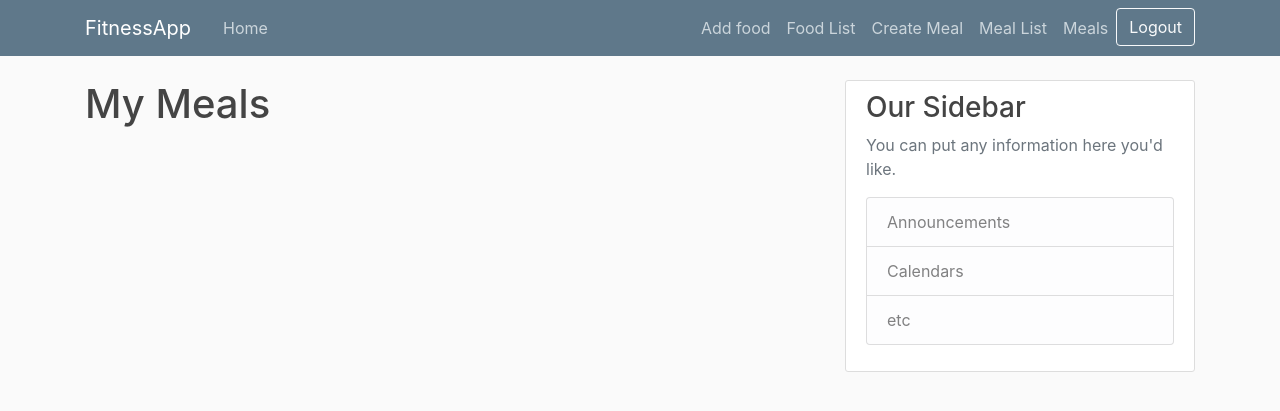
After one commit to GeorgiDN/Nutrients-tracker, a Django app: page /food/meal-list/ in a window 1280 px wide. The commit adds this page. Shown: the top 411 px of the page. Run offline with Django 5.2, Linux system fonts and the light colour scheme; the visitor is signed in with stand-in values (Sample User, id 1); data that the repository does not hold is empty; some libraries are stand-ins or nearby versions.

Commit message:
feat(food): add MealListView

```diff
--- a/fitnessApp/fitnessApp/food/urls.py
+++ b/fitnessApp/fitnessApp/food/urls.py
@@ -11,4 +11,5 @@
     path('food/<int:pk>/delete/', views.FoodDeleteView.as_view(), name='food-delete'),
     path('meal/new/', views.MealCreateView.as_view(), name='meal-create'),
     path('meal/<int:pk>/', views.MealDetailView.as_view(), name='meal-detail'),
+    path('meal-list/', views.MealListView.as_view(), name='meal-list'),
 ]
--- a/fitnessApp/fitnessApp/food/views.py
+++ b/fitnessApp/fitnessApp/food/views.py
@@ -161,3 +161,12 @@
             raise PermissionDenied("You do not have permission to view this meal.")
 
         return meal
+
+
+class MealListView(LoginRequiredMixin, ListView):
+    model = Food
+    template_name = 'food/meal_list.html'
+    context_object_name = 'meals'
+
+    def get_queryset(self):
+        return Meal.objects.filter(user=self.request.user.user_profile)
--- /dev/null
+++ b/fitnessApp/templates/food/meal_list.html
@@ -0,0 +1,12 @@
+{% extends 'home/base.html' %}
+{% block content %}
+    <h1>My Meals</h1>
+    {% if meals %}
+        <ul>
+            {% for meal in meals %}
+                <li class="list-group-item">{{ meal.meal_type }}</li>
+            {% endfor %}
+        </ul>
+    {% endif %}
+
+{% endblock %}
--- a/fitnessApp/templates/home/base.html
+++ b/fitnessApp/templates/home/base.html
@@ -35,6 +35,7 @@
                         <a class="nav-item nav-link" href="{% url 'food-create' %}">Add food</a>
                         <a class="nav-item nav-link" href="{% url 'food-list' %}">Food List</a>
                         <a class="nav-item nav-link" href="{% url 'meal-create' %}">Create Meal</a>
+                        <a class="nav-item nav-link" href="{% url 'meal-list' %}">Meal List</a>
                         <a class="nav-item nav-link" href="{% url 'user_meals' request.user %}">Meals</a>
                         <form action="{% url 'logout' %}" method="post">
                             {% csrf_token %}
```
